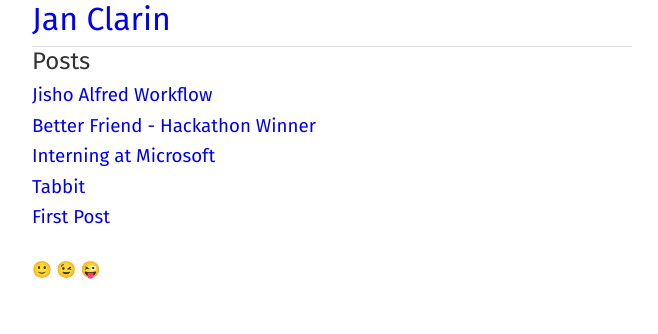
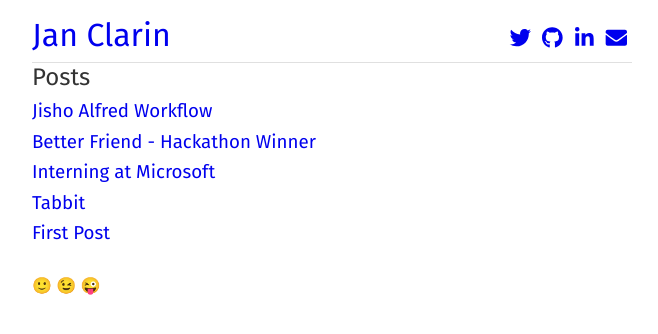
Before and after one commit to janclarin/janclarin.github.io, a Jekyll site: the page built from index.md, in a window 1280 px wide. Shown: the top 334 px of the page, without its empty margins (308-966 px from the left). Built offline with Jekyll 4.4.1, drawn with Linux system fonts in a browser that asks for light colours; nearby versions of some CDN libraries.

Commit message:
Add social media icon links

```diff
--- a/_config.yml
+++ b/_config.yml
@@ -7,9 +7,11 @@ description: >- # this means to ignore newlines until "baseurl:"
   Google search results) and in your feed.xml site description.
 baseurl: "" # the subpath of your site, e.g. /blog
 url: "https://janclarin.com"
-github_username: janclarin
-linkedin_username: janclarin
-twitter_username: janclarin
+
+social_links:
+  github: janclarin
+  linkedin: janclarin
+  twitter: janclarin
 
 # Build settings
 markdown: kramdown
--- a/_includes/head.html
+++ b/_includes/head.html
@@ -2,6 +2,24 @@
   <meta charset="utf-8">
   <meta http-equiv="X-UA-Compatible" content="IE=edge">
   <meta name="viewport" content="width=device-width, initial-scale=1">
-  <link href="https://fonts.googleapis.com/css?family=Fira+Sans:300,400,400i" rel="stylesheet">
-  <link href="/assets/css/styles.css" rel="stylesheet">
+  <link rel="stylesheet" href="https://fonts.googleapis.com/css?family=Fira+Sans:300,400,400i">
+  <link rel="stylesheet" href="/assets/css/styles.css">
+  <script
+    defer
+    src="https://use.fontawesome.com/releases/v5.8.1/js/solid.js"
+    integrity="sha384-IA6YnujJIO+z1m4NKyAGvZ9Wmxrd4Px8WFqhFcgRmwLaJaiwijYgApVpo1MV8p77"
+    crossorigin="anonymous">
+  </script>
+  <script
+      defer
+      src="https://use.fontawesome.com/releases/v5.8.1/js/brands.js"
+      integrity="sha384-rUOIFHM3HXni/WG5pzDhA1e2Js5nn4bWudTYujHbbI9ztBIxK54CL4ZNZWwcBQeD"
+      crossorigin="anonymous">
+  </script>
+  <script
+      defer
+      src="https://use.fontawesome.com/releases/v5.8.1/js/fontawesome.js"
+      integrity="sha384-EMmnH+Njn8umuoSMZ3Ae3bC9hDknHKOWL2e9WJD/cN6XLeAN7tr5ZQ0Hx5HDHtkS"
+      crossorigin="anonymous">
+  </script>
 </head>
--- a/_includes/header.html
+++ b/_includes/header.html
@@ -5,5 +5,9 @@
         {{ site.title | escape }}
       </a>
     </h1>
+
+    <div class="social">
+      {%- include social.html -%}
+    </div>
   </div>
 </header>
--- /dev/null
+++ b/_includes/social.html
@@ -0,0 +1,24 @@
+{%- assign social = site.social_links -%}
+
+<ul class="social-links">
+  <li class="social-link">
+    <a href="https://twitter.com/{{ social.twitter }}" title="Twitter">
+      <i class="fab fa-twitter fa-lg fa-fw"></i>
+    </a>
+  </li>
+  <li class="social-link">
+    <a href="https://github.com/{{ social.github }}" title="GitHub">
+      <i class="fab fa-github fa-lg fa-fw"></i>
+    </a>
+  </li>
+  <li class="social-link">
+    <a href="https://linkedin.com/in/{{ social.linkedin }}" title="LinkedIn">
+      <i class="fab fa-linkedin-in fa-lg fa-fw"></i>
+    </a>
+  </li>
+  <li class="social-link">
+    <a href="mailto:{{ site.email | escape }}">
+      <i class="fas fa-envelope fa-lg fa-fw"></i>
+    </a>
+  </li>
+</ul>
--- a/_sass/main.scss
+++ b/_sass/main.scss
@@ -1,4 +1,5 @@
 $content-width: 600px;
+$social-icon-size: 32px;
 $spacing-unit: 16px;
 $text-color: #333;
 
--- a/_sass/partials/_layout.scss
+++ b/_sass/partials/_layout.scss
@@ -11,12 +11,33 @@
   padding: 0 $spacing-unit;
 }
 
+.site-header {
+  margin-top: $spacing-unit;
+}
+
 .site-header-content {
+  align-items: center;
   border-bottom: 1px solid #e0e0e0;
   display: flex;
   justify-content: space-between;
 }
 
+.social {
+  padding-bottom: $spacing-unit / 4; // Align to baseline of site title.
+}
+
+.social-links {
+  display: flex;
+}
+
+.social-link {
+  align-items: center;
+  display: flex;
+  height: $social-icon-size;
+  justify-content: center;
+  width: $social-icon-size;
+}
+
 .site-footer {
   margin-top: $spacing-unit * 2;
 }
```
